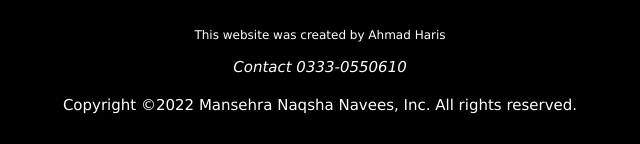
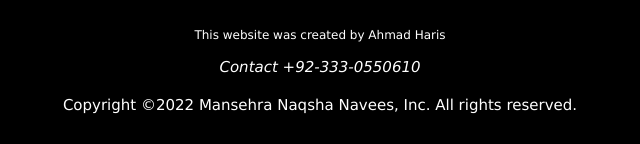
Before and after one commit to MalikMuhammadAsim/malikmuhammadasim.github.io, a plain HTML site: page index.html in a window 1280 px wide. Shown: the part 4314-4458 px from the top of the page, 320-960 px from the left. Drawn offline with nearby package versions, Linux system fonts and the light colour scheme.

Commit message:
Update index.html

```diff
--- a/index.html
+++ b/index.html
@@ -208,7 +208,7 @@
     <!-- Footer. This section contains an ad for W3Schools Spaces. You can leave it to support us. -->
     <footer class="w3-center w3-black w3-padding-16">
         <p class="w3-small">This website was created by Ahmad Haris</p>
-        <i> Contact 0333-0550610</i>
+        <i> Contact +92-333-0550610</i>
         <p>Copyright &copy;2022 Mansehra Naqsha Navees, Inc. All rights reserved.</p>
     <!-- Footer end. -->
     </footer>
```
